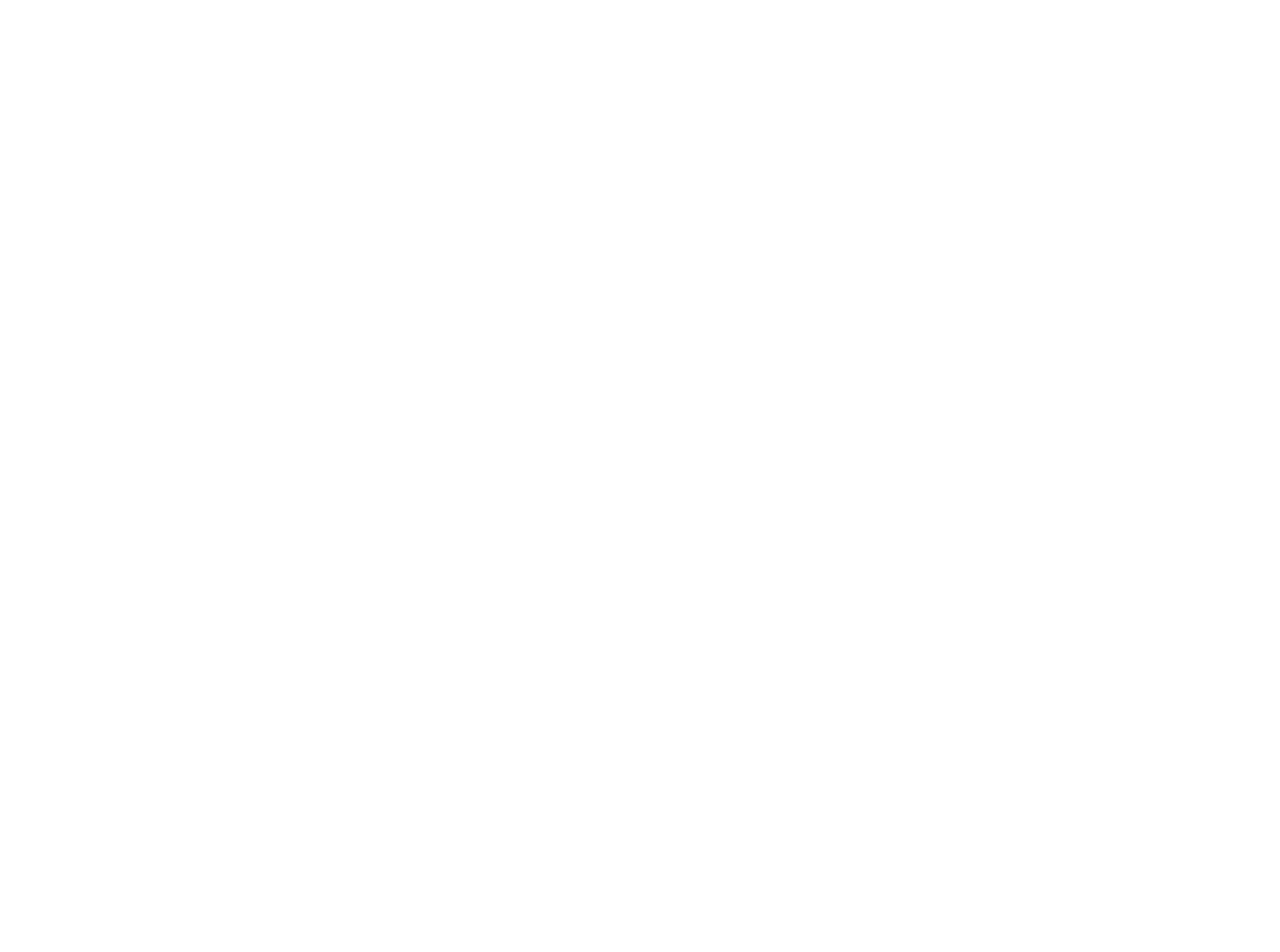
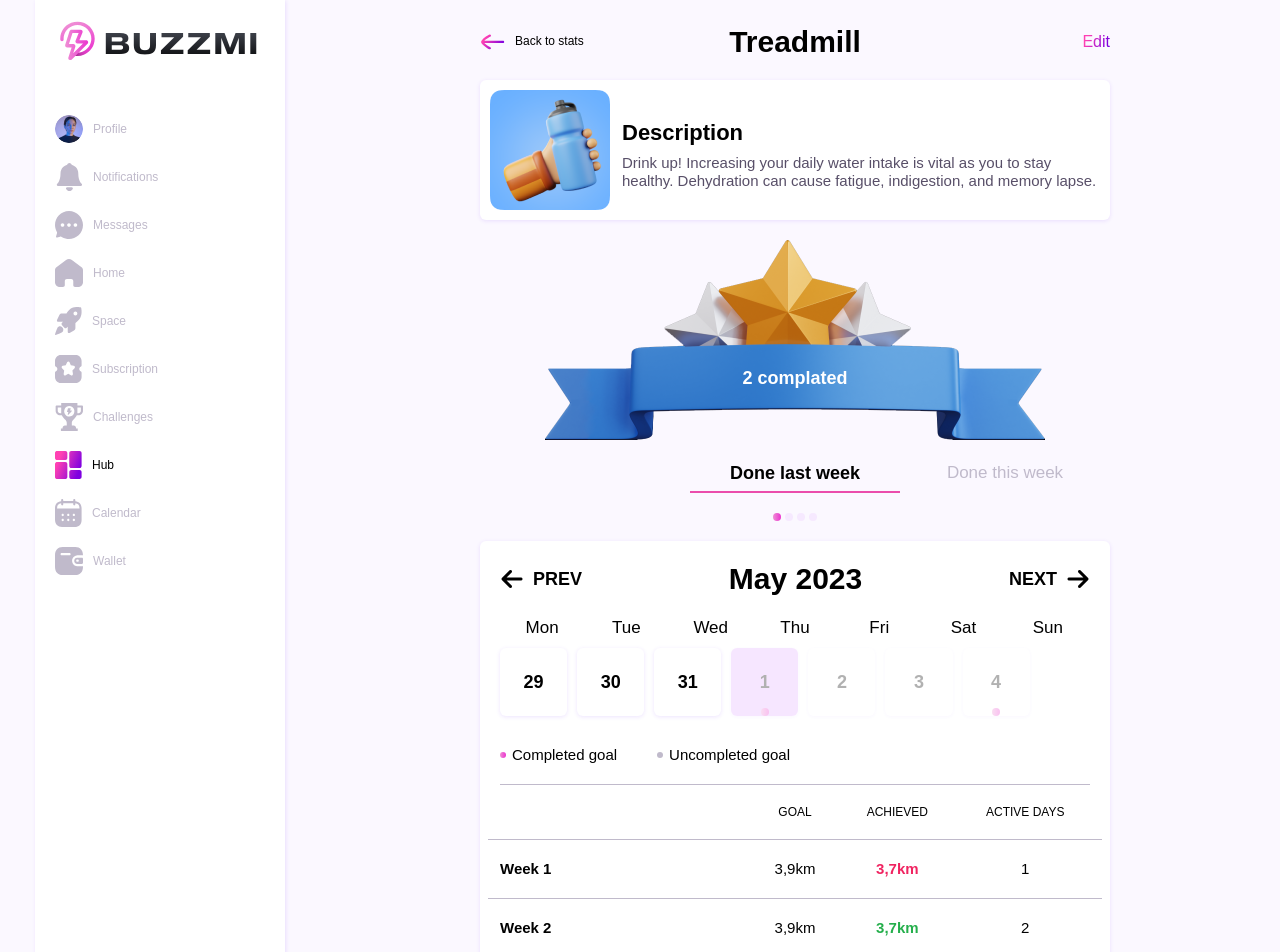
Before and after one commit to alexander-mettevo/buzzmi-deploy, a React (Vite) app: page /hub/tread/1 in a window 1280 px wide. Before the commit this address had no page. Shown: the top 952 px of the page. Before the commit the page ends 800 px from the top, so only its background shows below. Built offline with nearby package versions, Linux system fonts and the light colour scheme.

Commit message:
ref calendar

```diff
--- a/src/App.jsx
+++ b/src/App.jsx
@@ -68,7 +68,7 @@ const App = () => {
                 <Route path="add-preset" element={<HubAddPreset />} />
                 <Route path="edit-preset" element={<HubEditPreset />} />
                 <Route path="task-preset-edit" element={<HubTaskPresetEdit />} />
-                <Route path="tread" element={<HubTread />} />
+                <Route path="tread/:id" element={<HubTread />} />
                 <Route path="task-info/:id" element={<HubTaskInfo />} />
                 <Route path="preset-preview" element={<HubPresetPreview />} />
                 <Route path="upgrade" element={<HubSubscription />} />
--- a/src/components/pages/hub/hubTread/HubTread.jsx
+++ b/src/components/pages/hub/hubTread/HubTread.jsx
@@ -1,4 +1,4 @@
-import React, { useState } from "react"
+import { useState } from "react"
 import BackBtnWithTitlePage from "../../../reusable/btns/backBtn/BackBtnWithTitlePage.jsx"
 import InfoCard from "../../../reusable/cards/infoCard/InfoCard.jsx"
 import Calendar from "../../../reusable/calendar/Calendar.jsx"
@@ -6,10 +6,12 @@ import GoalList from "../../../reusable/goalList/GoalList.jsx"
 import PageNavigation from "../../../reusable/pageNavigation/PageNavigation.jsx"
 import ProgressHeader from "./header/ProgressHeader.jsx"
 import { dayList, goalList, infoCardData, pageNav, viewTypeList } from "../../../../mock-data/hub/hub.js"
+import { useParams } from "react-router-dom"
 
 const getCurrentType = (list, id) => list.filter((el) => el.id === id)[0]?.text
 
 const HubTread = () => {
+  const { id } = useParams()
   const [calendarValue, setCalendarValue] = useState(dayList[0].date)
   const [viewTypeId, setViewTypeId] = useState(0)
   const [currentType, setCurrentType] = useState(getCurrentType(pageNav, 0))
@@ -24,7 +26,11 @@ const HubTread = () => {
   return (
     <div className="hub">
       <div className="hub__content">
-        <BackBtnWithTitlePage title="Treadmill" btnText="Back to stats" />
+        <BackBtnWithTitlePage
+          title="Treadmill"
+          btnText="Back to stats"
+          lastItemLink={{ title: "Edit", href: `/hub/edit-task/${id}` }}
+        />
         <div className="mb-4">
           <InfoCard item={infoCardData} />
         </div>
@@ -35,6 +41,7 @@ const HubTread = () => {
         <div className="box box_big mb-4">
           <Calendar
             value={calendarValue}
+            hasFooter
             onChange={setCalendarValue}
             dayList={dayList}
             period={
--- a/src/components/pages/hub/items/form/hubTaskForm/HubTaskForm.jsx
+++ b/src/components/pages/hub/items/form/hubTaskForm/HubTaskForm.jsx
@@ -33,6 +33,7 @@ const HubTaskForm = ({ values, error, handleSubmit, data, setValue, btnTitle })
         setValue={setValue}
         icon="/images/hub/form/repeat.png"
         title="Repeat"
+        text="set a cycle for your plan"
         name="repeat"
         values={values.repeat}
         defaultValue={{
--- a/src/components/reusable/assets/dropdown/dropdownToggle/DropdownToggleComponent.jsx
+++ b/src/components/reusable/assets/dropdown/dropdownToggle/DropdownToggleComponent.jsx
@@ -14,6 +14,7 @@ const DropdownToggleComponent = ({
   isEditable = false,
   onEditBtn,
   editBtnText,
+  text,
 }) => {
   const contentRef = useRef(null)
   const [scrollHeight, setScrollHeight] = useState(0)
@@ -38,7 +39,7 @@ const DropdownToggleComponent = ({
   )
 
   return (
-    <MultiBox icon={icon} info={info} title={title} rightSide={dropdownRightSide} isHideMode={!isOpen}>
+    <MultiBox icon={icon} info={info} title={title} rightSide={dropdownRightSide} isHideMode={!isOpen} text={text}>
       <div
         className={`dropdown__content ${isOpen ? "dropdown__content--open" : ""}`}
         style={{ minHeight: isOpen ? `${scrollHeight}px` : 0 }}
--- a/src/components/reusable/assets/dropdown/formToggleDropdown/FormToggleDropdown.jsx
+++ b/src/components/reusable/assets/dropdown/formToggleDropdown/FormToggleDropdown.jsx
@@ -1,4 +1,4 @@
-import React, { useEffect, useState } from "react"
+import { useEffect, useState } from "react"
 import DropdownToggleComponent from "../dropdownToggle/DropdownToggleComponent.jsx"
 
 const FormToggleDropdown = ({
@@ -13,6 +13,7 @@ const FormToggleDropdown = ({
   setValue,
   name,
   values,
+  text,
 }) => {
   const [isOpen, setIsOpen] = useState(!!defaultValue)
 
@@ -44,6 +45,7 @@ const FormToggleDropdown = ({
       editBtnText={editBtnText}
       isOpen={isOpen}
       setIsOpen={setIsOpen}
+      text={text}
     >
       {children}
     </DropdownToggleComponent>
--- a/src/components/reusable/btns/backBtn/BackBtnWithTitlePage.jsx
+++ b/src/components/reusable/btns/backBtn/BackBtnWithTitlePage.jsx
@@ -1,4 +1,3 @@
-import React from "react"
 import { Link, useNavigate } from "react-router-dom"
 
 const BackBtnWithTitlePage = ({ title, btnText, lastItemLink }) => {
--- a/src/components/reusable/calendar/Calendar.jsx
+++ b/src/components/reusable/calendar/Calendar.jsx
@@ -1,4 +1,4 @@
-import React, { useEffect, useRef, useState } from "react"
+import { useEffect, useState } from "react"
 import moment from "moment"
 import CalendarComponent from "react-calendar"
 import { triggerClickOnNext, triggerClickOnPrev } from "./customListener.js"
--- a/src/components/reusable/cards/multiBox/MultiBox.jsx
+++ b/src/components/reusable/cards/multiBox/MultiBox.jsx
@@ -2,7 +2,7 @@ import Info from "../../assets/info/Info.jsx"
 import Box from "../box/Box.jsx"
 import cn from "classnames"
 
-const MultiBox = ({ icon, info, children, title, rightSide, isHideMode }) => {
+const MultiBox = ({ icon, info, children, title, rightSide, isHideMode, text }) => {
   return (
     <Box className="multi-box hub-form-box">
       <div
@@ -12,7 +12,11 @@ const MultiBox = ({ icon, info, children, title, rightSide, isHideMode }) => {
       >
         <div className="multi-box__title">
           {icon && <img src={icon} alt="icon" className="multi-box__icon" />}
-          <span className="h4 me-21 me-lg-3">{title}</span>
+          <div className="me-21 me-lg-3">
+            <div className="h4 mb-1">{title}</div>
+            <div className="text-r">{text}</div>
+          </div>
+
           {info && <Info text={info} />}
         </div>
         {rightSide}
--- a/src/components/reusable/goalList/GoalList.jsx
+++ b/src/components/reusable/goalList/GoalList.jsx
@@ -1,34 +1,36 @@
-import React from "react";
-
 const textColor = (type) => {
-    if(!type) {
-        return;
+  if (!type) {
+    return
   }
-    if(type === "uncompleted") {
+  if (type === "uncompleted") {
     return "goal-list__cell--red-text"
   }
-    if(type === "completed") {
+  if (type === "completed") {
     return "goal-list__cell--green-text"
   }
 }
 
-const GoalList = ({list}) => {
+const GoalList = ({ list }) => {
   return (
     <div className="goal-list">
       <div className="goal-list__head row">
-                <div className="col-6 goal-list__row-name"/>
+        <div className="col-5 goal-list__row-name" />
         <div className="col-2 text-center goal-list__head-cell">GOAL</div>
         <div className="col-2 text-center goal-list__head-cell">ACHIEVED</div>
-                <div className="col-2 text-center goal-list__head-cell">ACTIVE DAYS</div>
+        <div className="col-3 text-center goal-list__head-cell">ACTIVE DAYS</div>
       </div>
       <div className="goal-list__body">
-                {list && list.length > 0 && list.map(row => {
+        {list &&
+          list.length > 0 &&
+          list.map((row) => {
             return (
               <div className="goal-list__row row" key={row.id}>
-                            <div className="col-xs-4 col-6 goal-list__row-name goal-list__cell">{row.name}</div>
+                <div className="col-xs-3 col-5 goal-list__row-name goal-list__cell">{row.name}</div>
                 <div className="col-2 text-center goal-list__cell">{row.goal}</div>
-                            <div className={"col-2 text-center goal-list__cell goal-list__cell--bold " + textColor(row.type)}>{row.achieved}</div>
-                            <div className="col-2 text-center goal-list__cell">{row.countActiveDays}</div>
+                <div className={"col-2 text-center goal-list__cell goal-list__cell--bold " + textColor(row.type)}>
+                  {row.achieved}
+                </div>
+                <div className="col-3 text-center goal-list__cell">{row.countActiveDays}</div>
               </div>
             )
           })}
@@ -37,4 +39,4 @@ const GoalList = ({list}) => {
   )
 }
 
-export default GoalList;
+export default GoalList
```
Lines whose indentation alone changed are shown as unchanged.
